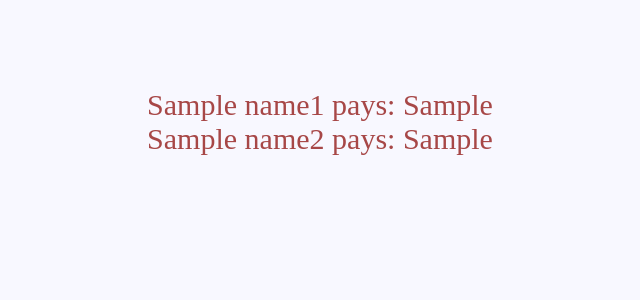
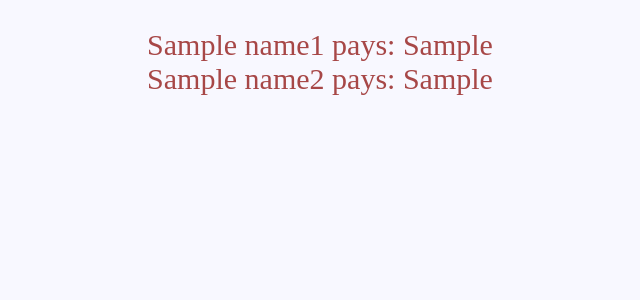
Before and after one commit to ShiraBenZaken/Flatmates-Bill-Web-App, a Flask app: template templates/results.html in a window 1280 px wide. Shown: the top 300 px of the page, without its empty margins (320-960 px from the left). Run offline with Flask 2, Linux system fonts and the light colour scheme; the template is opened without the code that fills it: most values are stand-ins (such as "Sample title", 1, 10 or a date in 2020).

Commit message:
Update main.css

```diff
--- a/static/main.css
+++ b/static/main.css
@@ -43,5 +43,4 @@ body {
     color: #a74747;
     font-size: 30px;
     text-align: center;
-    padding: 5rem;
 }
```
